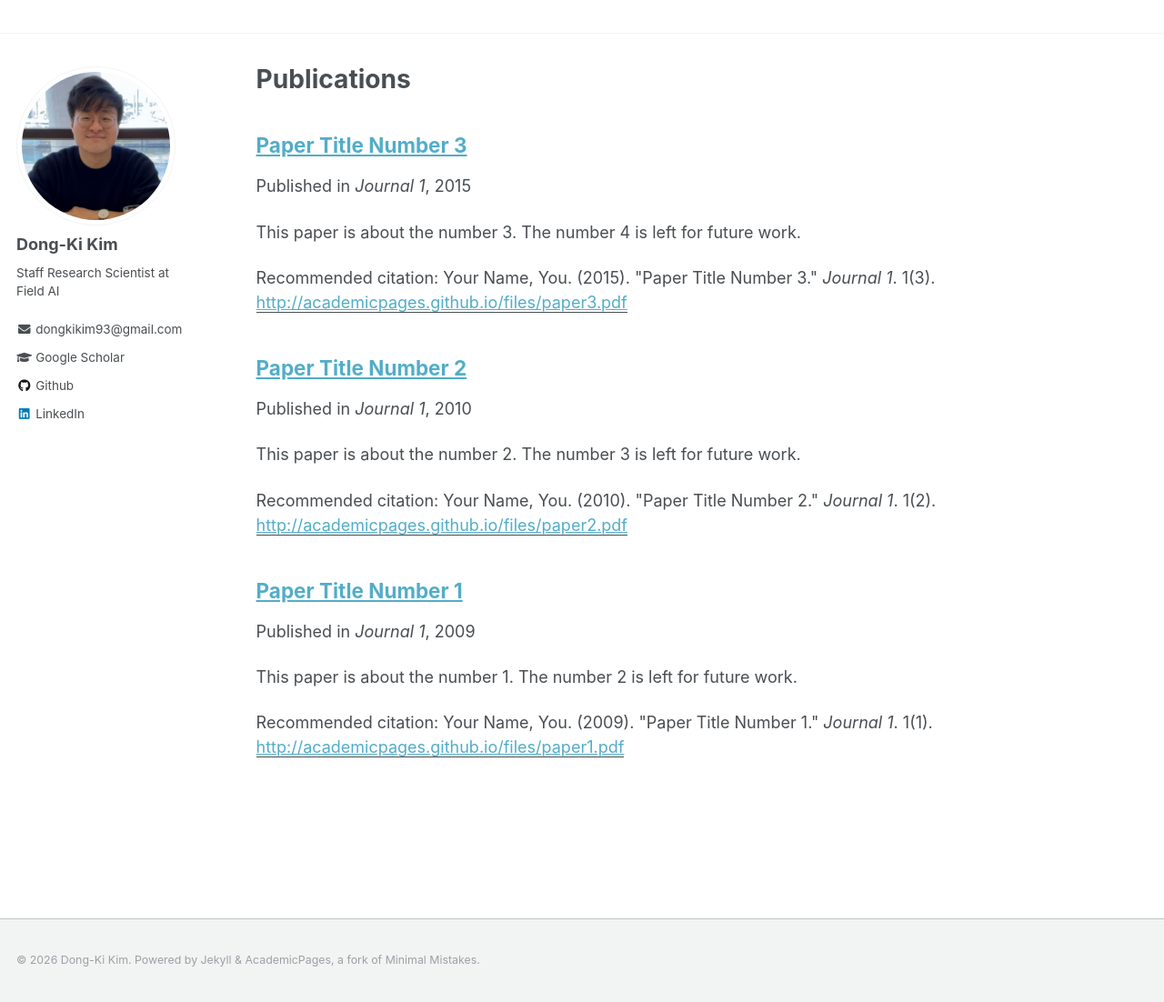
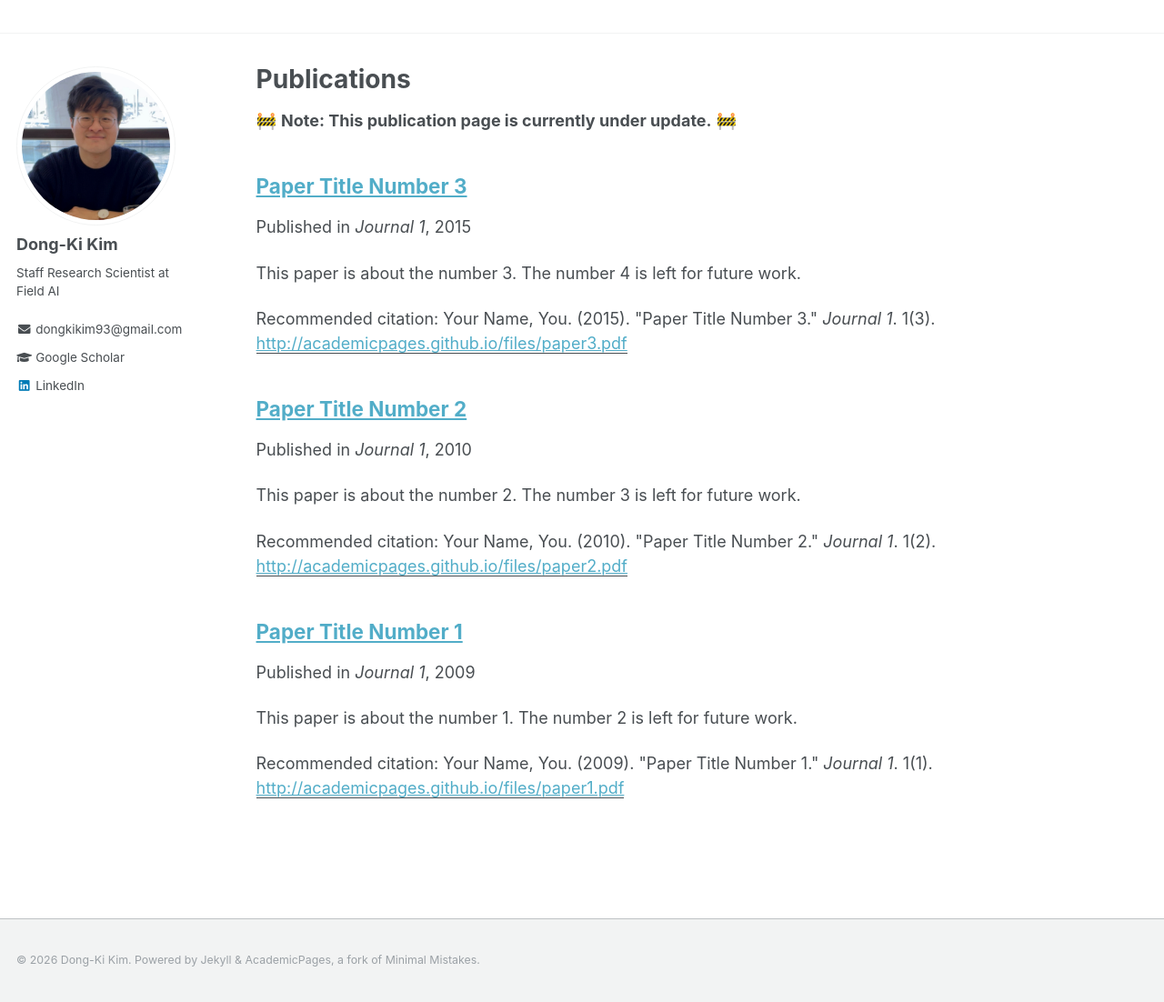
Before and after one commit to dkkim93/dkkim93.github.io, a Jekyll site: the page built from _pages/publications.md, in a window 1280 px wide and 1102 px high. Shown: the whole window at 91% size. Built offline with Jekyll 4.4.1, drawn with Linux system fonts in a browser that asks for light colours; part of the change alters nothing that is shown.

Commit message:
format updates

```diff
--- a/_config.yml
+++ b/_config.yml
@@ -97,7 +97,7 @@ author:
   flickr           :
   facebook         :
   foursquare       :
-  github           : "dkkim93"
+  github           :
   google_plus      :
   keybase          :
   instagram        :
--- a/_pages/publications.md
+++ b/_pages/publications.md
@@ -4,6 +4,8 @@ title: "Publications"
 permalink: /publications/
 author_profile: true
 ---
+
+🚧 **Note: This publication page is currently under update.** 🚧
 
 {% if author.googlescholar %}
   You can also find my articles on <u><a href="{{author.googlescholar}}">my Google Scholar profile</a>.</u>
```
